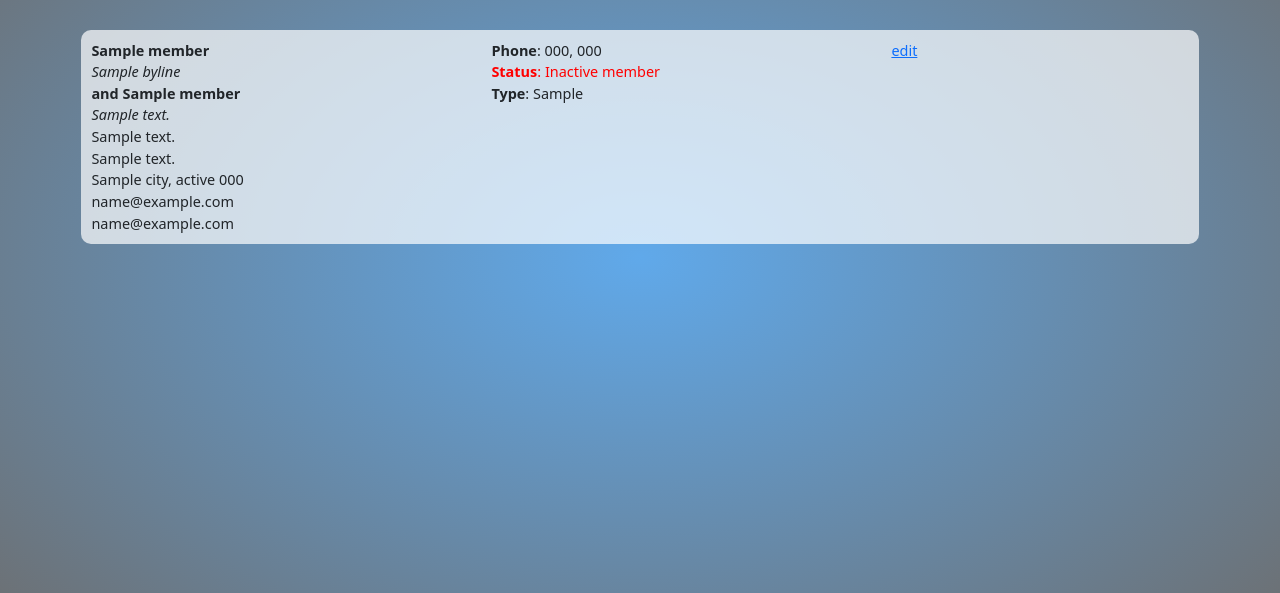
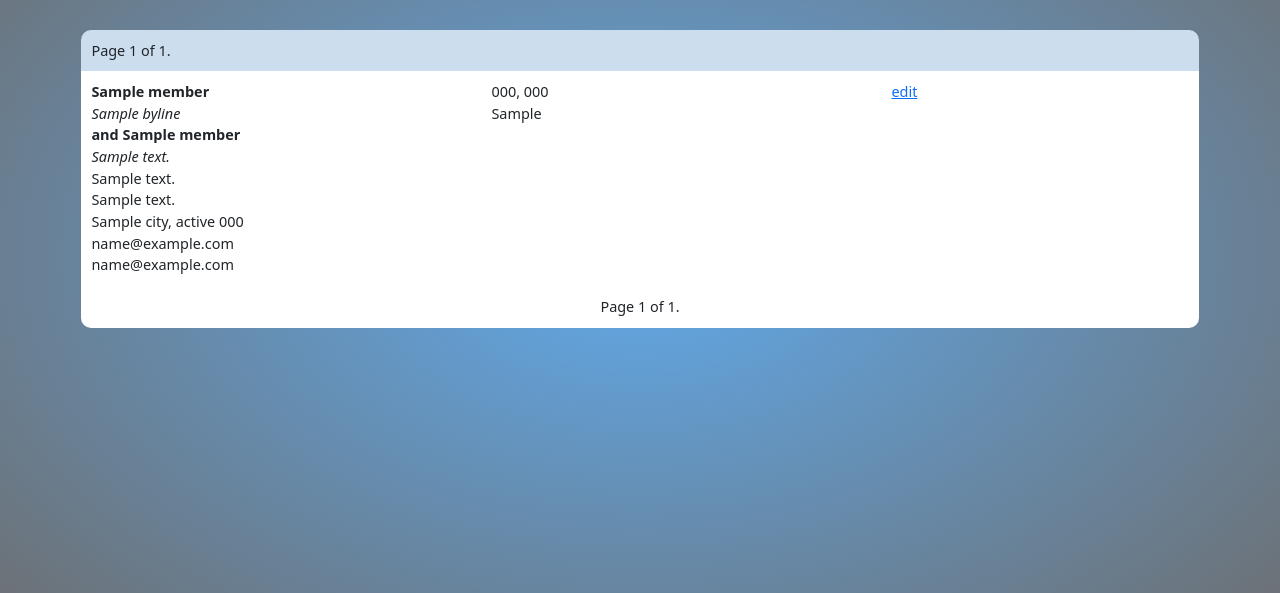
Before and after one commit to lar-mo/eaac_member_directory, a Django app: template members/templates/members/output.html in a window 1280 px wide. Shown: the part 143-736 px from the top of the page. Run offline with Django 3.2, Linux system fonts and the light colour scheme; the template is opened without the code that fills it: most values are stand-ins (such as "Sample title", 1, 10 or a date in 2020).

Commit message:
adding pagination

```diff
--- a/members/templates/members/base.html
+++ b/members/templates/members/base.html
@@ -33,6 +33,14 @@
         /* height: 100vw; */
         padding: 10px;
         margin-top: 20px;
+      }
+      .pagination_top {
+        border-radius: 10px 10px 0 0;
+        /* text-align: center; */
+      }
+      .pagination_bottom {
+        border-radius: 0 0 10px 10px;
+        text-align: center;
       }
       .members_list_value {
         border: 1px solid #000;
@@ -162,6 +170,8 @@
         {% block content %}{% endblock %}
       </main>
 
+      <p></p><p></p><p></p>
+
       <script type="text/javascript">
         let show_all = document.querySelector('#show_all');
         let show_board = document.querySelector('#show_board');
--- a/members/templates/members/output.html
+++ b/members/templates/members/output.html
@@ -3,6 +3,23 @@
 {% block content %}
 
   <div class="container">
+    <div class="pagination_top" style="background-color: #cde;">
+        <span class="step-links">
+            {% if members.has_previous %}
+                <a href="?page=1">&laquo; first</a>
+                <a href="?page={{ members.previous_page_number }}">previous</a>
+            {% endif %}
+
+            <span class="current">
+                Page {{ members.number }} of {{ members.paginator.num_pages }}.
+            </span>
+
+            {% if members.has_next %}
+                <a href="?page={{ members.next_page_number }}">next</a>
+                <a href="?page={{ members.paginator.num_pages }}">last &raquo;</a>
+            {% endif %}
+        </span>
+    </div>
     {% if message == "changes_saved" %}
       <span class="message">Success! Your changes were saved.</span>
     {% endif %}
@@ -33,9 +50,9 @@
           </div>
           <div class="col_ro">
             <div class="row">
-              <div class="">{% if member.phone_number1 %}<b>Phone</b>: {{member.phone_number1}}{% endif %}{% if member.phone_number2 %}, {{member.phone_number2}}{% endif %}</div>
-              <div class="{% if member.membership_status == 'inactive' %}red_label{% endif %}"><b>Status</b>: {{member.membership_status|title}} member</div>
-              <div class=""><b>Type</b>: {% if member.membership_type == 'PAM staff'%}{{member.membership_type}}{% else %}{{member.membership_type|title}}{% endif %} {% if member.membership_type == 'Board Member' %}({{member.role|title}}){% endif %}</div>
+              <div class="">{% if member.phone_number1 %}{{member.phone_number1}}{% endif %}{% if member.phone_number2 %}, {{member.phone_number2}}{% endif %}</div>
+              <!-- <div class="{% if member.membership_status == 'inactive' %}red_label{% endif %}">{{member.membership_status|title}} member</div> -->
+              <div class="">{% if member.membership_type == 'PAM staff'%}{{member.membership_type}}{% else %}{{member.membership_type|title}}{% endif %} {% if member.membership_type == 'Board Member' %}({{member.role|title}}){% endif %}</div>
             </div>
           </div>
           {% url 'members_app:needs_review' as needs_review_url %}
@@ -44,6 +61,23 @@
           {% endif %}
         </div>
     {% endfor %}
+    <div class="pagination_bottom">
+        <span class="step-links">
+            {% if members.has_previous %}
+                <a href="?page=1">&laquo; first</a>
+                <a href="?page={{ members.previous_page_number }}">previous</a>
+            {% endif %}
+
+            <span class="current">
+                Page {{ members.number }} of {{ members.paginator.num_pages }}.
+            </span>
+
+            {% if members.has_next %}
+                <a href="?page={{ members.next_page_number }}">next</a>
+                <a href="?page={{ members.paginator.num_pages }}">last &raquo;</a>
+            {% endif %}
+        </span>
+    </div>
   </div>
 
 {% endblock %}
```
Also changed, not shown: members/templates/members/edit_member_info.html (+10 -8 lines), members/views.py (+38 -20 lines).
